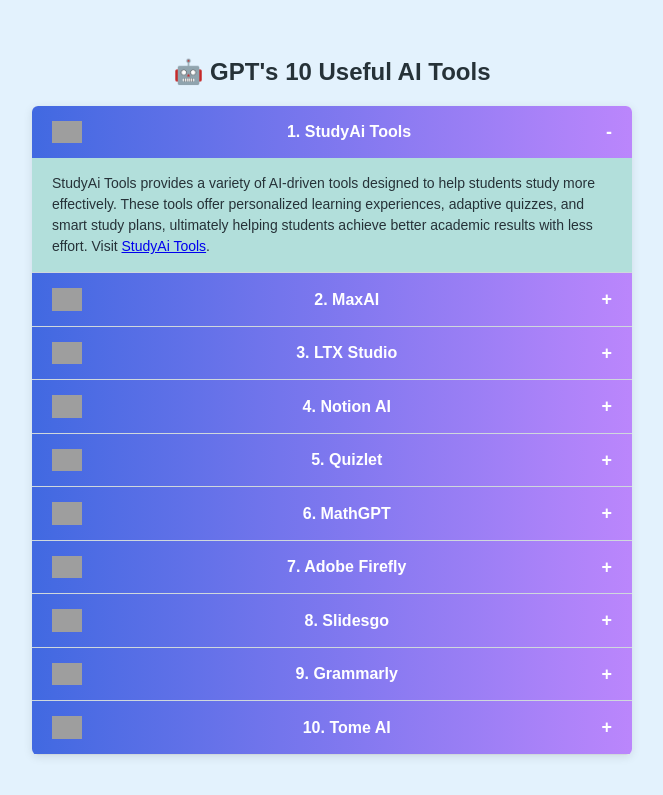
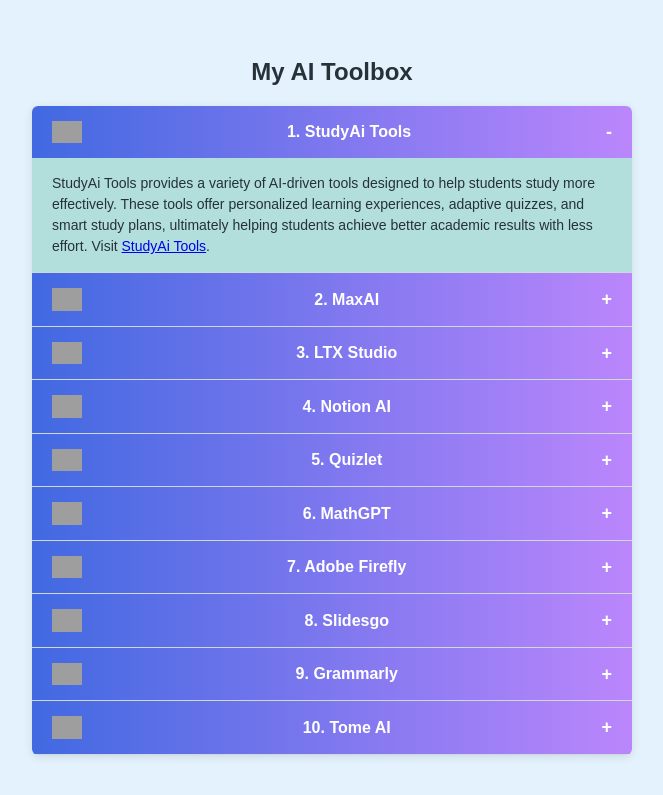
Before and after one commit to clarkcui08-cmd/accordian, a plain HTML site: page index.html in a window 1280 px wide. Shown: the whole page, without its empty margins (308-971 px from the left). Drawn offline with Linux system fonts and the light colour scheme; grey boxes are pictures that could not be loaded.

Commit message:
Update index.html

```diff
--- a/index.html
+++ b/index.html
@@ -93,7 +93,7 @@
 
 <body>
 
-    <h2>🤖 GPT's 10 Useful AI Tools</h2>
+    <h2>My AI Toolbox</h2>
 
     <div class="accordion">
         <div class="accordion-item">
```
